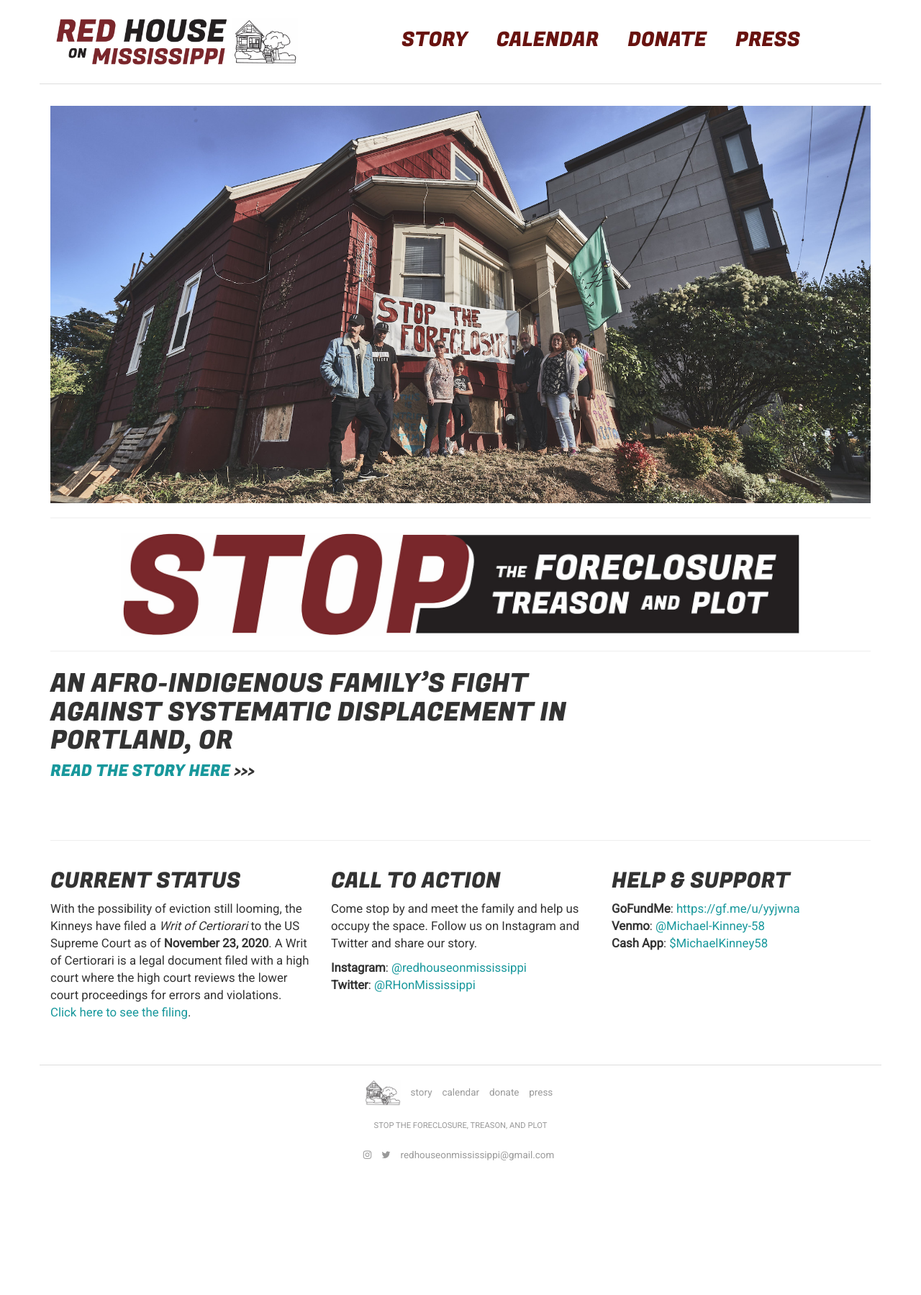
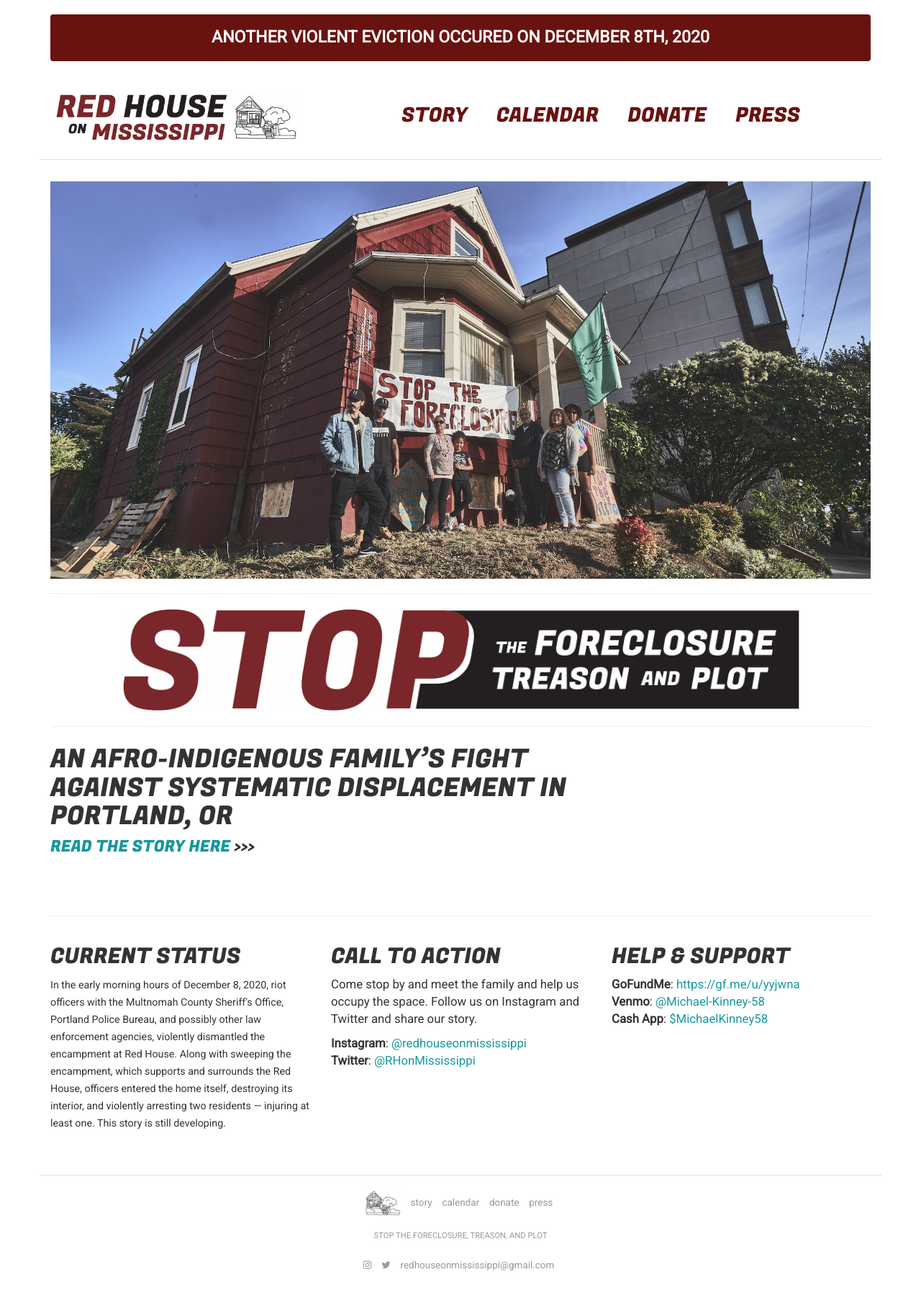
Before and after one commit to redhouseonmississippi/redhouseonmississippi.github.io, a Jekyll site: the page built from index.html, in a window 1280 px wide. Shown: the whole page at 72% size. Built offline with Jekyll 4.4.1, drawn with Linux system fonts in a browser that asks for light colours; before the commit the page ends 1646 px from its top, so only the background shows below that; grey boxes are pictures that could not be loaded.

Commit message:
status update and new alert banner

```diff
--- a/_layouts/default.html
+++ b/_layouts/default.html
@@ -40,6 +40,9 @@
   </head>
   <body>
     <div class="container">
+      <div class='alert'>
+        <p>ANOTHER VIOLENT EVICTION OCCURED ON DECEMBER 8TH, 2020</p>
+      </div>
       <div class='row header'>
         <div class="col-sm-6 col-md-4">
           <a href="/">
--- a/css/main.scss
+++ b/css/main.scss
@@ -63,6 +63,18 @@ a, a:hover {
 
 html.wf-loading * {
   opacity: 0;
+}
+
+.alert {
+  margin-top: 20px;
+  background: #681310;
+  color: #fff;
+
+  p {
+    text-align: center;
+    font-size: 165%;
+    font-weight: bold;
+  }
 }
 
 // for embeding youtube videos and google calendars
--- /dev/null
+++ b/docs/old-statuses.txt
@@ -0,0 +1 @@
+With the possibility of eviction still looming, the Kinneys have filed a <em>Writ of Certiorari</em> to the US Supreme Court as of <b>November 23, 2020</b>. A Writ of Certiorari is a legal document filed with a high court where the high court reviews the lower court proceedings for errors and violations. <a href="/docs/writ-of-certiorari.pdf" target="_blank">Click here to see the filing</a>.
--- a/index.html
+++ b/index.html
@@ -32,7 +32,7 @@ permalink: /
   <div class="row">
     <div class="col-sm-4">
       <h2>CURRENT STATUS</h2>
-      <p>With the possibility of eviction still looming, the Kinneys have filed a <em>Writ of Certiorari</em> to the US Supreme Court as of <b>November 23, 2020</b>. A Writ of Certiorari is a legal document filed with a high court where the high court reviews the lower court proceedings for errors and violations. <a href="/docs/writ-of-certiorari.pdf" target="_blank">Click here to see the filing</a>.</p>
+      <p><small>In the early morning hours of December 8, 2020, riot officers with the Multnomah County Sheriff's Office, Portland Police Bureau, and possibly other law enforcement agencies, violently dismantled the encampment at Red House. Along with sweeping the encampment, which supports and surrounds the Red House, officers entered the home itself, destroying its interior, and violently arresting two residents — injuring at least one. This story is still developing.</small></p>
     </div>
     <div class="col-sm-4">
       <h2>CALL TO ACTION</h2>
```
